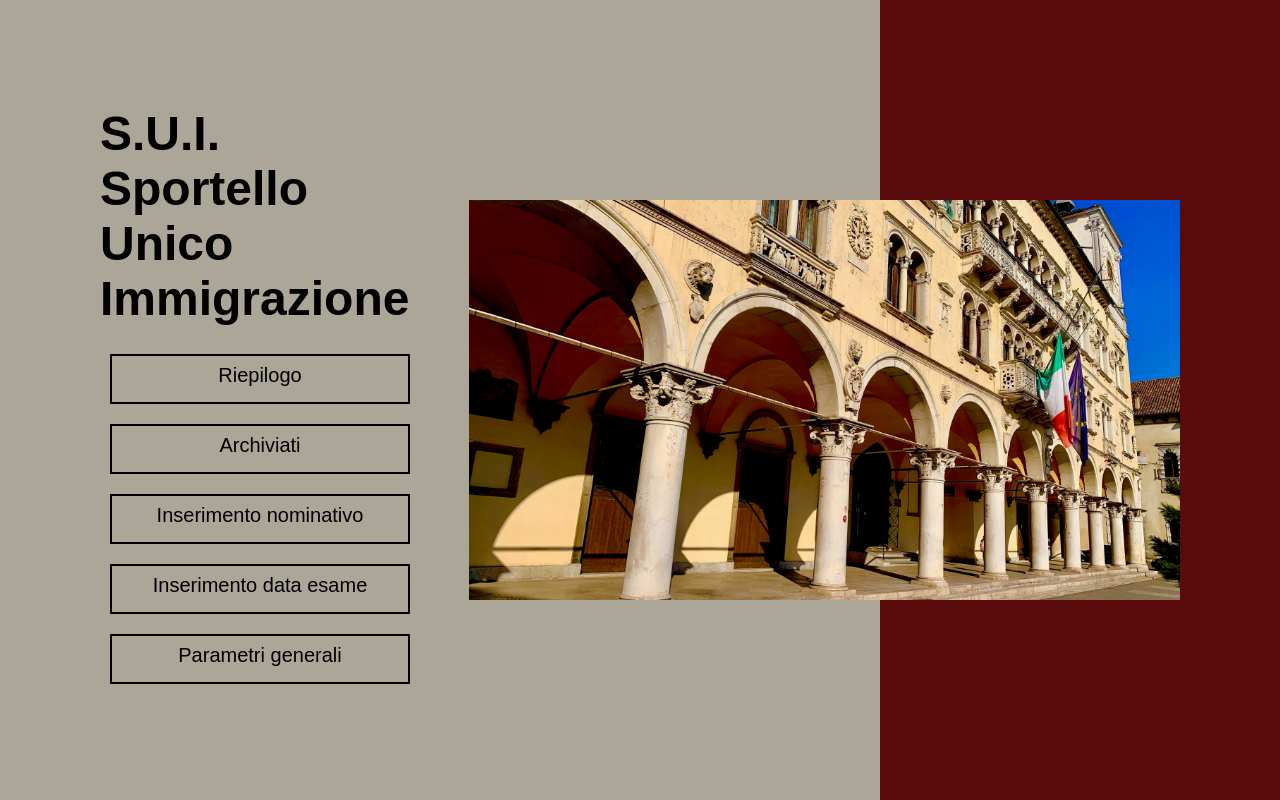
After one commit to markobekko/PCTO-Sportello-Unico, a PHP site: page /menuPrincipale.html in a window 1280 px wide. The commit adds this page. Run offline with PHP 8.4, Linux system fonts and the light colour scheme.

Commit message:
Add files via upload

```diff
--- /dev/null
+++ b/menuPrincipale.css
@@ -0,0 +1,140 @@
+*{
+    margin: 0;
+    padding: 0;
+    box-sizing: border-box;
+    font-family: 'Poppins', sans-serif;
+}
+
+body{
+    background: #aca699;
+}
+
+.banner{
+    position: relative;
+    width: 100%;
+    min-height: 100vh;
+    padding: 0 100px;
+    display: flex;
+    justify-content: flex-start;
+    align-items: center;
+}
+
+.banner:before{
+    position: absolute;
+    content: '';
+    right: 0;
+    top: 0;
+    width: 400px;
+    height: 100%;
+    background: #5a0b0b;
+}
+
+.banner .textBox{
+    position: relative;
+    max-width: 550px;
+    z-index: 2;
+}
+.banner .textBox h2{
+    color: black;
+    font-size:  3em;
+}
+
+/* bottoni: */
+.frame {
+    width: 90%;
+    text-align: center;
+    vertical-align: bottom;
+  }
+  button {
+    margin: 10px;
+    outline: none;
+  }
+  .custom-btn{
+    height: 50px;
+    width: 300px;
+    font-size: 20px;
+    border: 2px solid #000;
+    font-family: 'Lato', sans-serif;
+    font-weight: 500;
+    background: transparent;
+    cursor: pointer;
+    transition: all 0.3s ease;
+    position: relative;
+    display: inline-block;
+}
+
+/* animazioni bottoni */
+
+.btn-3{
+    line-height: 39px;
+    padding: 0;
+  }
+.btn-3:hover{
+    background: transparent;
+    color: #000;
+}
+.btn-3 span{
+    position: relative;
+    display: block;
+    width: 100%;
+    height: 100%;
+}
+.btn-3:before,
+.btn-3:after{
+    position: absolute;
+    content: "";
+    left: 0;
+    top: 0;
+    background: #000;
+    transition: all 0.3s ease;
+}
+.btn-3:before {
+    height: 0%;
+    width: 2px;
+}
+.btn-3:after{
+    width: 0%;
+    height: 2px;
+}
+.btn-3:hover:before{
+    height: 100%;
+}
+.btn-3:hover:after{
+    width: 100%;
+}
+.btn-3 span:before,
+.btn-3 span:after{
+    position: absolute;
+    content: "";
+    right: 0;
+    bottom: 0;
+    background: #000;
+    transition: all 0.3s ease;
+}
+.btn-3 span:before{
+    width: 2px;
+    height: 0%;
+}
+.btn-3 span:after{
+    width: 0%;
+    height: 2px;
+}
+.btn-3 span:hover:before{
+    height: 100%;
+}
+.btn-3 span:hover:after{
+    width: 100%;
+}
+
+/* fine bottoni */
+
+.banner .immagine{
+    position: relative;
+    margin-left: 40px;
+    width: 100%;
+    height: 400px;
+    z-index: 1;
+}
+img{
+    height: 400px;
+}
--- /dev/null
+++ b/menuPrincipale.html
@@ -0,0 +1,31 @@
+<!-- @author Thaise Ramos -->
+<!DOCTYPE html>
+<html>
+    <head>
+        <meta name="viewport" content="width=device-width, initial-scale=1.0">
+        <meta charset="UTF-8">
+        <title>SUI - Men&ugrave; principale</title>
+        <link rel="stylesheet" href="menuPrincipale.css">
+    </head>
+    <body>
+        <div class="banner">
+            <div class="textBox">
+                <h2>S.U.I.<br>Sportello Unico Immigrazione</h2><br>
+
+                <div class="frame">
+                    <button class="custom-btn btn-3"><span>Riepilogo</span></button>
+                    <button class="custom-btn btn-3"><span>Archiviati</span></button>
+                    <button class="custom-btn btn-3" onclick="location.href = 'iscrizione.php';"><span>Inserimento nominativo</span></button>
+                    <button class="custom-btn btn-3" onclick="location.href = 'inserimentoSedeData.php';"><span>Inserimento data esame</span></button>
+                    <button class="custom-btn btn-3"><span>Parametri generali</span></button>
+                </div>
+
+              <!--    <button class="button" onclick="location.href='iscrizione.php'">Inserimento nominativo</button><br><br>
+-->
+            </div>
+            <div class="immagine">
+                <img src="prefettura.jpeg">
+            </div>
+        </div>
+    </body>
+</html>
```
Also changed, not shown: iscrizione.php (+0 -23 lines), prefettura.jpeg (added).
